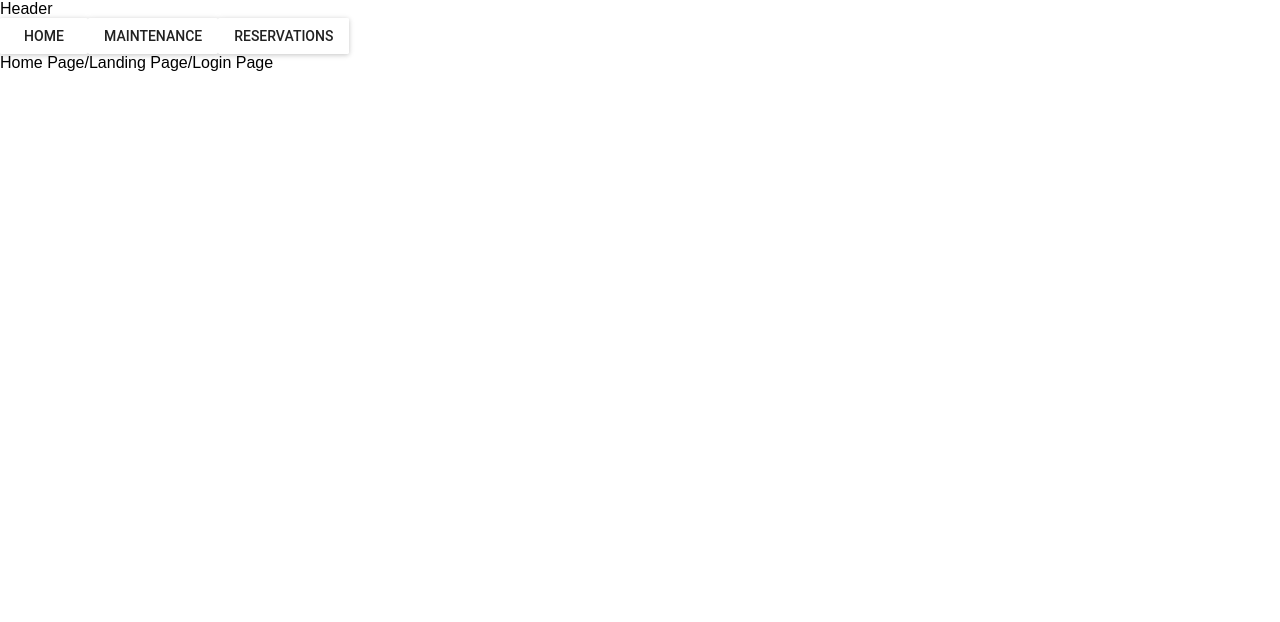
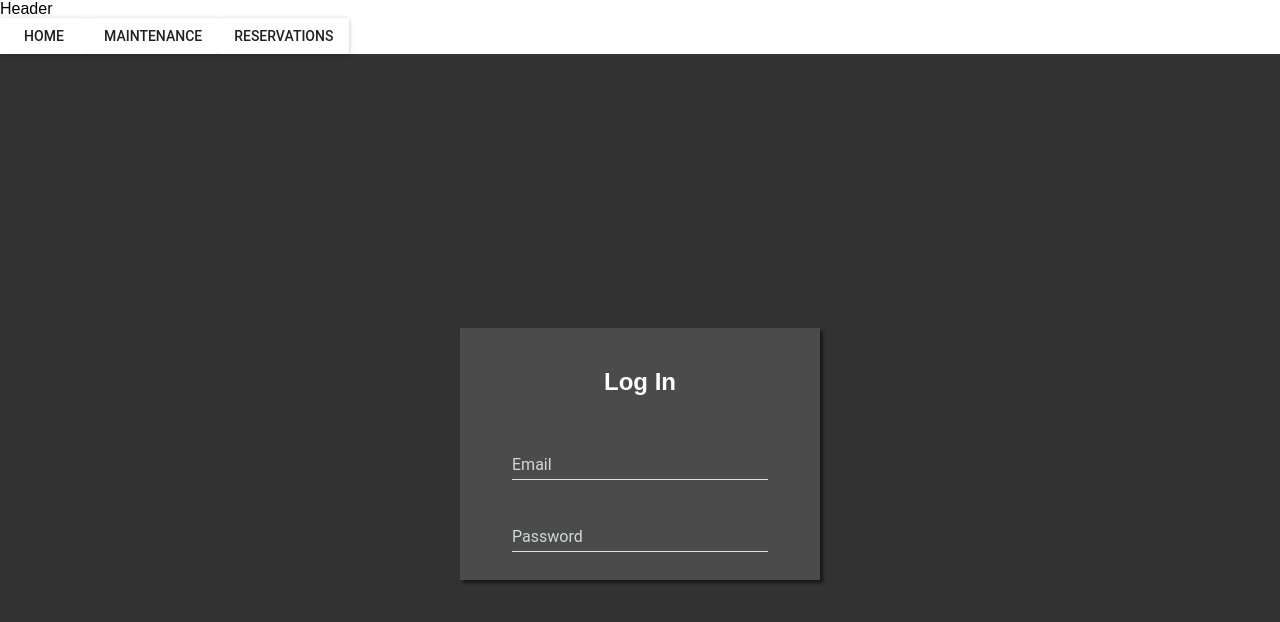
Before and after one commit to smpr/cabin2, a React (Create React App) app in the folder client/: page / in a window 1280 px wide. Shown: the top 622 px of the page. Built offline with nearby package versions, Linux system fonts and the light colour scheme.

Commit message:
login page added but not functional yet

```diff
--- a/client/package.json
+++ b/client/package.json
@@ -8,7 +8,8 @@
     "react": "^16.4.2",
     "react-dom": "^16.4.2",
     "react-router-dom": "^4.3.1",
-    "react-scripts": "1.1.4"
+    "react-scripts": "1.1.4",
+    "styled-components": "^3.4.2"
   },
   "scripts": {
     "start": "react-scripts start",
--- a/client/src/components/Home/Home.js
+++ b/client/src/components/Home/Home.js
@@ -1,11 +1,61 @@
 import React, { Component } from 'react'
-
+import RaisedButton from 'material-ui/RaisedButton';
+import TextField from 'material-ui/TextField';
+import { Container, FormContainer, BodyContainer, Style, TextLabelStyle } from "../StyledComponents/DefaultStyle"
 export default class Home extends Component {
+  state = {
+    email: '',
+    password: '',
+    password_confirmation: '',
+    redirectToCategoryPage: false
+  }
   render() {
     return (
-      <div>
-        Home Page/Landing Page/Login Page
-      </div>
+      <BodyContainer>
+        <Container>
+          <FormContainer>
+            <form>
+              <div>
+                <h2>Log In</h2>
+              </div>
+              <div>
+                <TextField
+                  hintText="Email"
+                  floatingLabelText="Email"
+                  floatingLabelStyle={TextLabelStyle.floatingLabelStyle}
+                  floatingLabelFocusStyle={TextLabelStyle.floatingLabelFocusStyle}
+                  onChange={this.handleChange}
+                  name="email"
+                  type="text"
+                  required
+                  value={this.state.email}
+                />
+                {/* <label htmlFor="email">E-mail: </label>
+                                <input onChange={this.handleChange} type="text" name="email" value={this.state.email} /> */}
+              </div>
+              <div>
+                <TextField
+                  hintText="Password"
+                  floatingLabelText="Password"
+                  floatingLabelStyle={TextLabelStyle.floatingLabelStyle}
+                  floatingLabelFocusStyle={TextLabelStyle.floatingLabelFocusStyle}
+                  onChange={this.handleChange}
+                  name="password"
+                  type="password"
+                  required
+                  value={this.state.password}
+                />
+                {/* <label htmlFor="password">Password: </label>
+                                <input onChange={this.handleChange} type="password" name="password" value={this.state.password} /> */}
+              </div>
+              {/* <div>
+                                <RaisedButton href={`/Users/Create`} label="Sign up" style={Style} />
+                                <RaisedButton onClick={this.signIn} label="Login" style={Style} />
+                            </div> */}
+            </form>
+          </FormContainer>
+        </Container>
+      </BodyContainer>
     )
   }
 }
--- /dev/null
+++ b/client/src/components/StyledComponents/DefaultStyle.js
@@ -0,0 +1,105 @@
+import React from 'react'
+import styled from 'styled-components'
+import { orange500, blue500, blueGrey100, cyan500 } from 'material-ui/styles/colors';
+
+const BodyContainer = styled.div`
+display:flex;
+justify-content: space-around;
+background-color: #323232;
+height: 100vh;
+`
+const Container = styled.div`
+display: flex;
+flex-direction: column;
+justify-content: space-around;
+align-content: center;
+`
+const FormContainer = styled.div`
+display: flex;
+flex-direction: column;
+justify-content: space-around;
+align-content: center;
+width: 25vw;
+color: white;
+background-color: #4B4B4B;
+padding: 20px;
+text-align: center;
+box-shadow: 3px 3px 3px #191919;
+button {
+
+}
+a {
+    color: white;
+    text-decoration: none;
+}
+
+`
+
+const Button = styled.button`
+:hover {
+    box-shadow: 0 7px 7px 0 rgba(255,255,255,0.24), 0 17px 50px 0 rgba(0,0,0,0.19);
+}
+:focus {
+    outline: none;
+    color:white;
+    box-shadow: 0 0 0 0;
+    background-color:#191919;
+
+}
+
+`
+const ImgContainer = styled.div`
+img {
+width: 25vw;
+}
+`
+const LinkDiv = styled.div`
+display:flex;
+justify-content: space-between;
+`
+const NavContainer = styled.div`
+display:flex;
+align-items: center;
+justify-content: space-around;
+background-color: #191919;
+
+height: 5vh;
+color: white;
+box-shadow: 10px 10px 5px #888888;
+`
+const InnerForm = styled.div`
+display: flex;
+justify-content: space-around;
+`
+const ListDiv = styled.div`
+display:flex;
+align-items: center;
+justify-content: center;
+align-content: center;
+flex-direction: column;
+`
+const Style = {
+  // width: '10%',
+  height: '95%',
+  margin: '10px',
+  border: '.5px solid #37474F',
+  backgroundColor: '#37474F'
+};
+const TextLabelStyle = {
+  errorStyle: {
+    color: orange500,
+  },
+  underlineStyle: {
+    borderColor: orange500,
+  },
+  floatingLabelStyle: {
+    color: blueGrey100,
+  },
+  floatingLabelFocusStyle: {
+    color: cyan500,
+  },
+};
+export {
+  Style, TextLabelStyle, NavContainer, ListDiv, InnerForm, FormContainer, LinkDiv, Container, BodyContainer, Button, ImgContainer
+
+}
--- a/package.json
+++ b/package.json
@@ -7,5 +7,8 @@
     "build": "cd client && npm install && npm run build && cd ..",
     "deploy": "cp -a client/build/. public/",
     "postinstall": "npm run build && npm run deploy && echo 'Client built!'"
+  },
+  "dependencies": {
+    "styled-components": "^3.4.2"
   }
 }
```
Also changed, not shown: 2 other files (tests, documents, lock files or other folders). Lines whose indentation alone changed are shown as unchanged.
